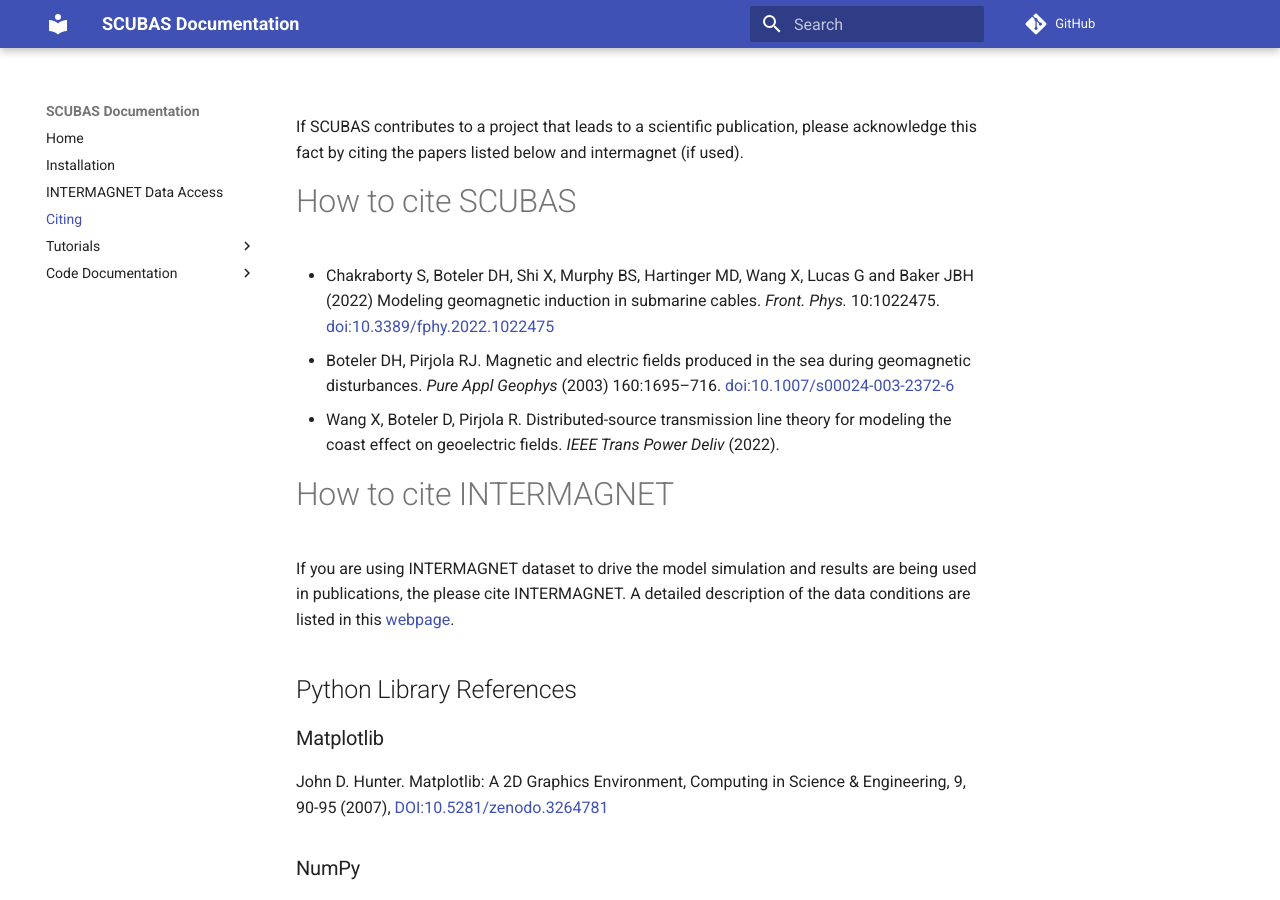
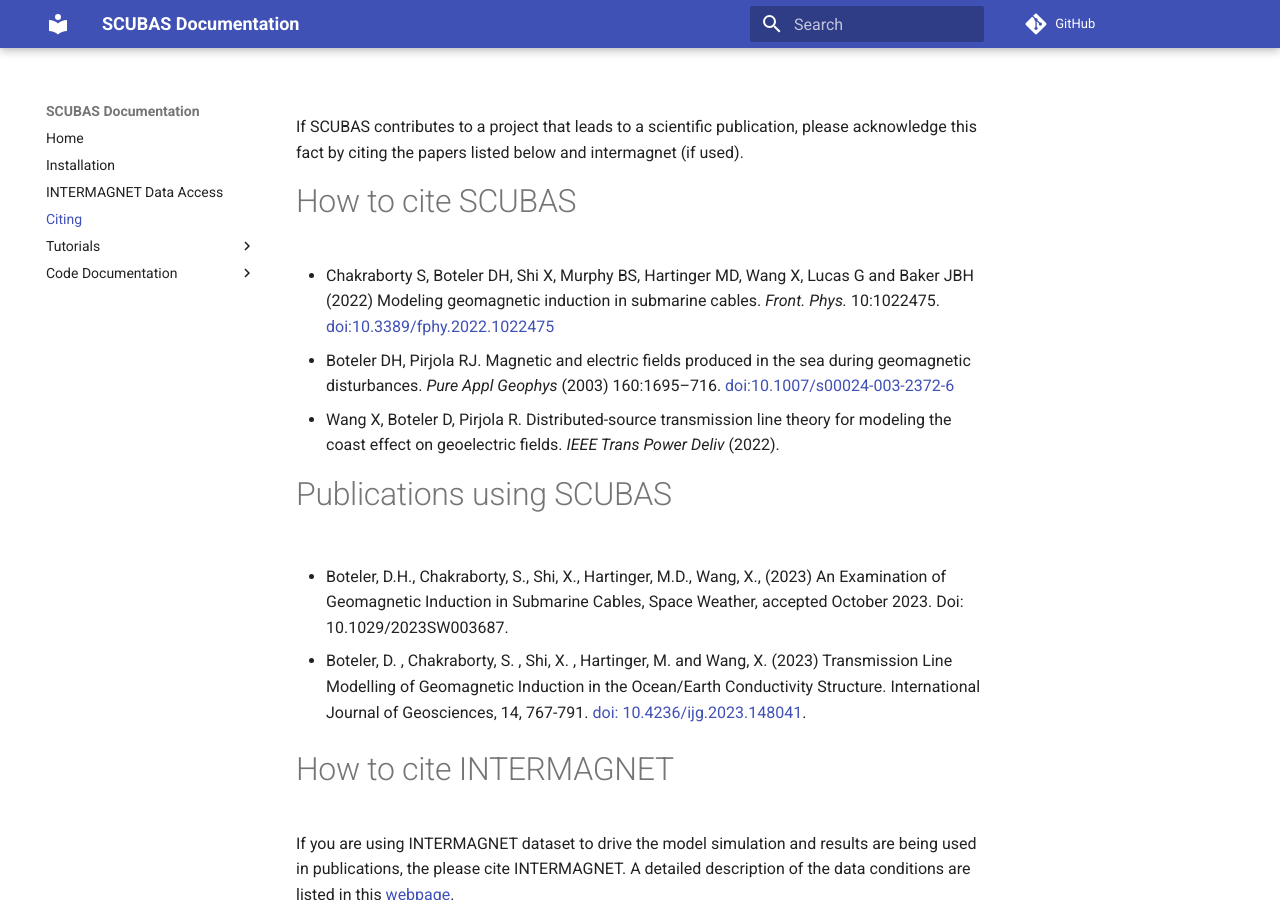
Before and after one commit to shibaji7/SCUBAS, an MkDocs documentation site: the page built from docs/user/citing.md, in a window 1280 px wide and 900 px high. Built offline with MkDocs 1.6.1 and Material for MkDocs 9.7.7, drawn with Linux system fonts in a browser that asks for light colours; comment, search, counter and statistics services are not loaded.

Commit message:
EVA & QU

```diff
--- a/docs/user/citing.md
+++ b/docs/user/citing.md
@@ -13,10 +13,15 @@ and conditions of MIT General Public License.
 If SCUBAS contributes to a project that leads to a scientific publication, please acknowledge this fact by citing the papers listed below and intermagnet (if used).
 
 # How to cite SCUBAS
-
 - Chakraborty S, Boteler DH, Shi X, Murphy BS, Hartinger MD, Wang X, Lucas G and Baker JBH (2022) Modeling geomagnetic induction in submarine cables. *Front. Phys.* 10:1022475. [doi:10.3389/fphy.2022.1022475](https://doi.org/10.3389/fphy.2022.1022475)
 - Boteler DH, Pirjola RJ. Magnetic and electric fields produced in the sea during geomagnetic disturbances. *Pure Appl Geophys* (2003) 160:1695–716. [doi:10.1007/s00024-003-2372-6](https://doi.org/10.1007/s00024-003-2372-6)
 - Wang X, Boteler D, Pirjola R. Distributed-source transmission line theory for modeling the coast effect on geoelectric fields. *IEEE Trans Power Deliv* (2022).
+
+# Publications using SCUBAS
+- Boteler, D.H., Chakraborty, S., Shi, X., Hartinger, M.D., Wang, X., (2023) An Examination of Geomagnetic Induction in Submarine Cables, Space Weather, accepted October 2023. Doi: 10.1029/2023SW003687.
+
+- Boteler, D. , Chakraborty, S. , Shi, X. , Hartinger, M. and Wang, X. (2023) Transmission Line Modelling of Geomagnetic Induction in the Ocean/Earth Conductivity Structure. International Journal of Geosciences, 14, 767-791. [doi: 10.4236/ijg.2023.148041](https://www.scirp.org/journal/paperinformation?paperid=127339).
+
 
 # How to cite INTERMAGNET
 
```
